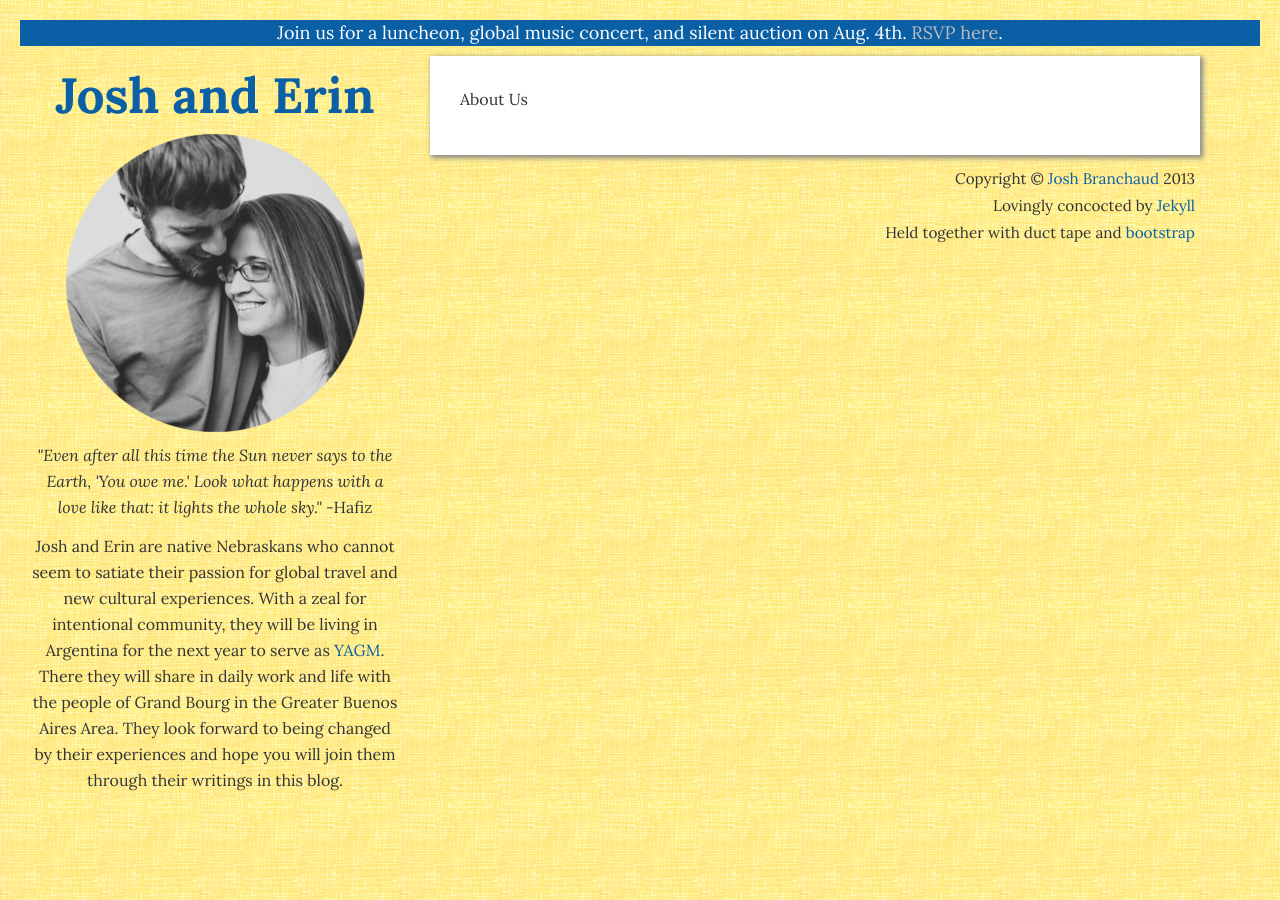
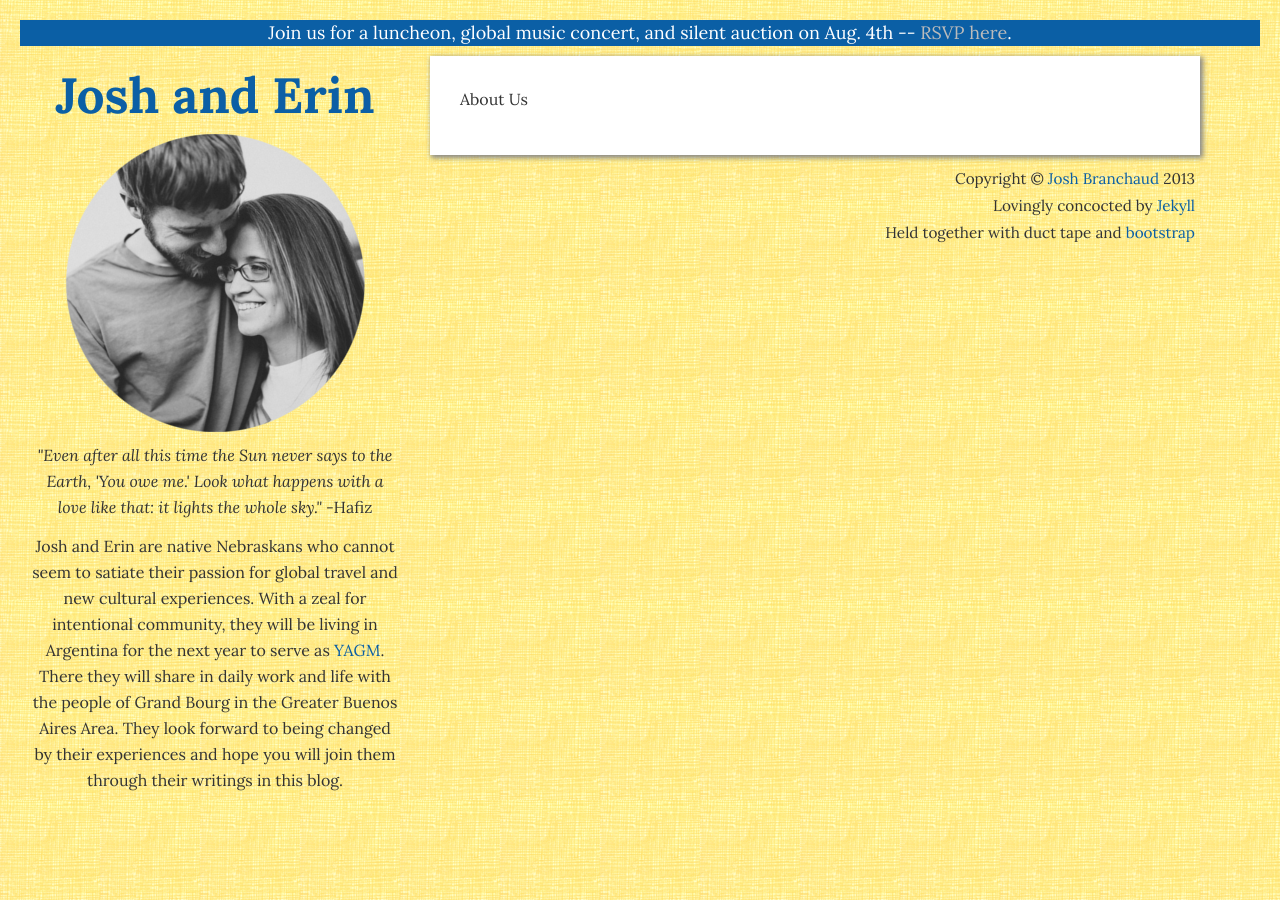
Before and after one commit to simhagate/joshanderin.com, a Jekyll site: the page built from about.md, in a window 1280 px wide. Built offline with Jekyll 4.4.1, drawn with Linux system fonts in a browser that asks for light colours.

Commit message:
Changing the message in the banner slightly.

```diff
--- a/_layouts/default.html
+++ b/_layouts/default.html
@@ -40,7 +40,7 @@
 
     <div id="top-banner">
         Join us for a luncheon, global music concert, and silent auction on
-        Aug. 4th.
+        Aug. 4th --
         <a href="http://joshanderin-luncheon-fundraiser.eventbrite.com/">
             RSVP here</a>.
     </div>
```
